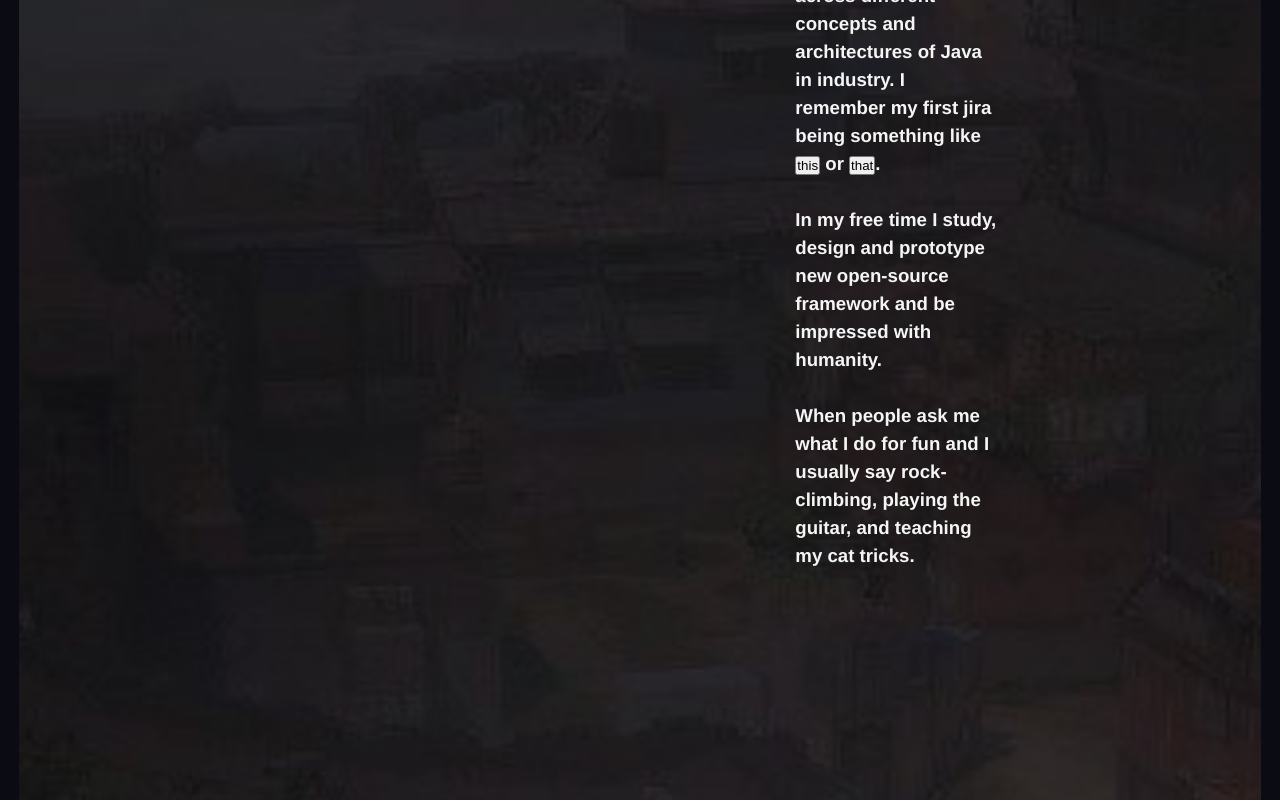
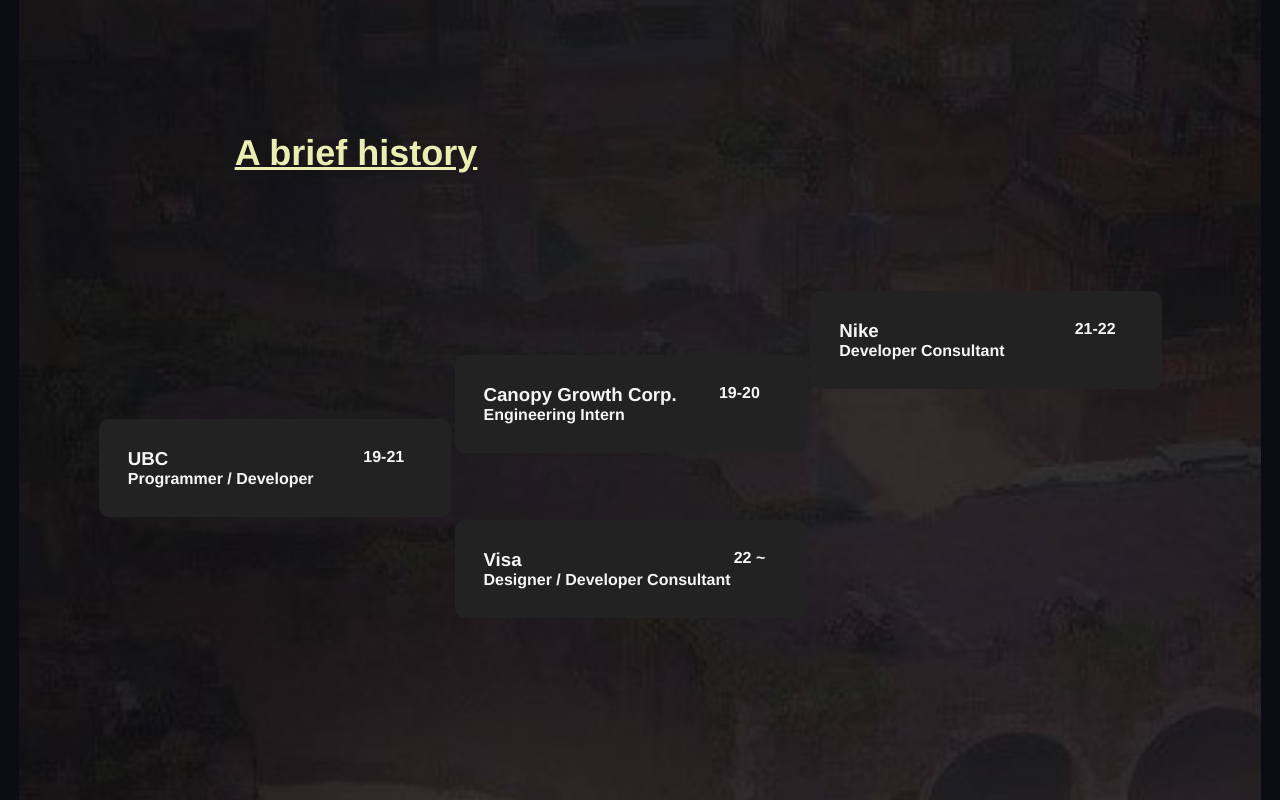
Before and after one commit to garengh4/darksidte, a SvelteKit app: page /about in a window 1280 px wide. Shown: the part 1000-1800 px from the top of the page. Built offline with nearby package versions, Linux system fonts and the light colour scheme.

Commit message:
completed media@

```diff
--- a/src/routes/about/+page.svelte
+++ b/src/routes/about/+page.svelte
@@ -119,7 +119,7 @@
 </section>
 
 <style>
-  /* if on big screen */
+  /* if on small screen */
   /* ================================================================= */
 
   .history-container {
@@ -130,15 +130,14 @@
     gap: 0.2em;
     margin-top: -10em;
     justify-content: center;
-    padding-top: 5em;
-    padding-bottom: 20em;
+    padding: 0em 2em 10em 1em;/* add @media */
   }
 
   /* ===========================FLEX====================================== */
   .currently-reading {
     display: flex;
     justify-content: space-between;
-    margin: -7em 8em;/* add @media */
+    margin: -7em 6em;                                                       /* add @media */
     padding-bottom: 25em;
   }
   .box > h3 {
@@ -157,7 +156,7 @@
     color: #eaeeb3;
     font-size: x-large;
     text-decoration: underline;
-    margin: 8em 9em; /* add @media */
+    margin: 5em 9em 10em;                                                  /* add @media */
   }
   /* ===========================GRID====================================== */
 
@@ -198,7 +197,7 @@
       "b c c"
       "b c c";
     gap: 3.5em;
-    padding: 14em;
+    padding: 8em;
   }
   /* ===================================================================== */
   .background {
@@ -209,13 +208,13 @@
     /* max-height: 120vh;
     min-height: 120vh; */
   }
-  @media (min-width: 768px) {
+  @media screen and (min-width: 768px) {
     .history-block {
       background-color: #222222;
-      padding: 1.5em;
+      padding: 1.8em;
       font-size: medium;
       border-radius: 10px;
-      width: 25em;/* add @media */
+      width: 22em;                                                            /* add @media */
     }
     .step-1 {
       margin-bottom: 0em;
@@ -235,22 +234,21 @@
     }
   }
 
-    /* if on small screen */
+    /* if on big screen */
   /* ================================================================= */
 
-  @media screen and (max-width: 95px) {
+  @media screen and (min-width: 1900px) {
     .about-container{
-      padding: 2em 8em 4em 6em;
+      padding: 10em 15em 5em 15em;
     }
     .heading {
-      margin: 8em 13em; /* add @media */
+      margin: 10em 10em 15em 10em;
     }
     .history-block{
       width: 25em;/* add @media */
-      background-color: red;
     }
     .currently-reading{
-      margin: -5em 15em;/* add @media */
+      margin: -15em 12em;/* add @media */
     }
   }
 </style>
```
